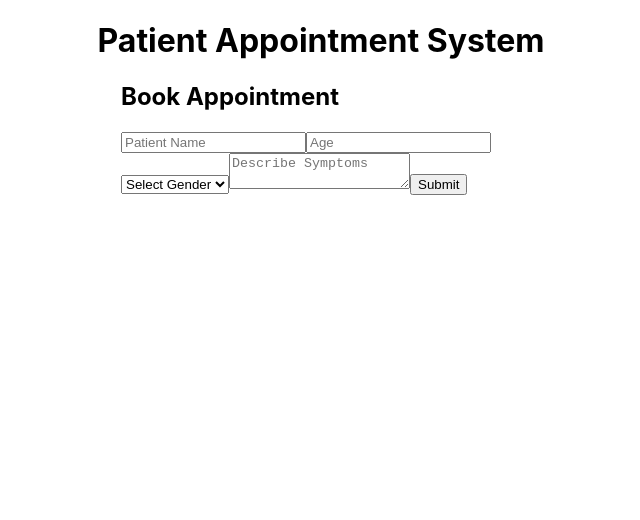
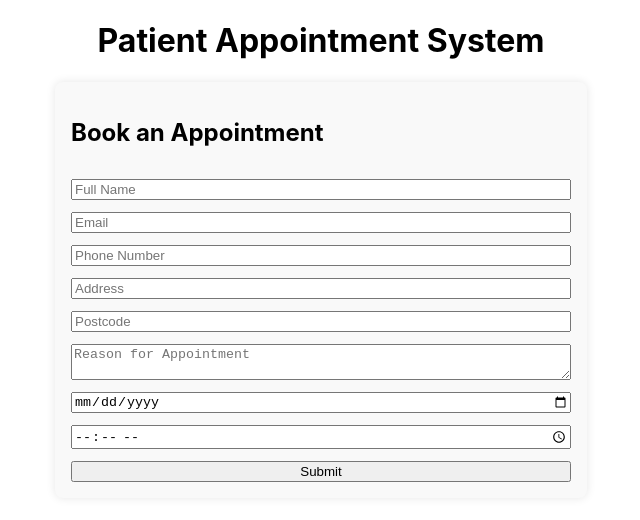
Before and after one commit to oscarsloan20/HCAMS, a React (Create React App) app in the folder frontend/: page / in a window 1280 px wide. Shown: the top 520 px of the page, without its empty margins (319-959 px from the left). Built offline with nearby package versions, Linux system fonts and the light colour scheme.

Commit message:
On branch main     Your branch is up to date with 'origin/main'.
    Changes to be committed:
	modified:   frontend/src/PatientForm.jsx

```diff
--- a/frontend/src/PatientForm.jsx
+++ b/frontend/src/PatientForm.jsx
@@ -4,9 +4,13 @@ import axios from "axios";
 function PatientForm() {
   const [formData, setFormData] = useState({
     name: "",
-    age: "",
-    gender: "",
-    symptoms: ""
+    email: "",
+    phone: "",
+    address: "",
+    postcode: "",
+    appointmentReasoning: "",
+    time: "",
+    date: ""
   });
 
   const handleChange = (e) => {
@@ -19,7 +23,16 @@ function PatientForm() {
     try {
       const res = await axios.post("http://localhost:8080/api/patients", formData);
       alert("Appointment booked for " + res.data.name);
-      setFormData({ name: "", age: "", gender: "", symptoms: "" });
+      setFormData({
+        name: "",
+        email: "",
+        phone: "",
+        address: "",
+        postcode: "",
+        appointmentReasoning: "",
+        time: "",
+        date: ""
+      });
     } catch (err) {
       alert("Failed to submit. Check console.");
       console.error(err);
@@ -27,40 +40,71 @@ function PatientForm() {
   };
 
   return (
-    <form onSubmit={handleSubmit} style={{ maxWidth: "400px", margin: "auto" }}>
-      <h2>Book Appointment</h2>
+    <form onSubmit={handleSubmit} style={styles.form}>
+      <h2>Book an Appointment</h2>
       <input
-        type="text"
         name="name"
-        placeholder="Patient Name"
+        placeholder="Full Name"
         value={formData.name}
         onChange={handleChange}
-        required
-      />
+        required />
       <input
-        type="number"
-        name="age"
-        placeholder="Age"
-        value={formData.age}
+        name="email"
+        type="email"
+        placeholder="Email"
+        value={formData.email}
         onChange={handleChange}
-        required
-      />
-      <select name="gender" value={formData.gender} onChange={handleChange} required>
-        <option value="">Select Gender</option>
-        <option>Male</option>
-        <option>Female</option>
-        <option>Other</option>
-      </select>
+        required />
+      <input
+        name="phone"
+        placeholder="Phone Number"
+        value={formData.phone}
+        onChange={handleChange}
+        required />
+      <input
+        name="address"
+        placeholder="Address"
+        value={formData.address}
+        onChange={handleChange}
+        required />
+      <input
+        name="postcode" placeholder="Postcode" value={formData.postcode} onChange={handleChange} required />
       <textarea
-        name="symptoms"
-        placeholder="Describe Symptoms"
-        value={formData.symptoms}
+        name="appointmentReasoning"
+        placeholder="Reason for Appointment"
+        value={formData.appointmentReasoning}
         onChange={handleChange}
-        required
-      />
+        required />
+      <input
+        name="date"
+        type="date"
+        value={formData.date}
+        onChange={handleChange}
+        required />
+      <input
+        name="time"
+        type="time"
+        step="900"  // 900 seconds = 15 minutes, allowing 15 minute intervals between each time
+        value={formData.time}
+        onChange={handleChange}
+        required/>
       <button type="submit">Submit</button>
     </form>
   );
 }
 
+const styles = {
+  form: {
+    maxWidth: "500px",
+    margin: "auto",
+    padding: "1rem",
+    display: "flex",
+    flexDirection: "column",
+    gap: "0.75rem",
+    backgroundColor: "#f9f9f9",
+    borderRadius: "8px",
+    boxShadow: "0 0 10px rgba(0,0,0,0.1)"
+  }
+};
+
 export default PatientForm;
```
